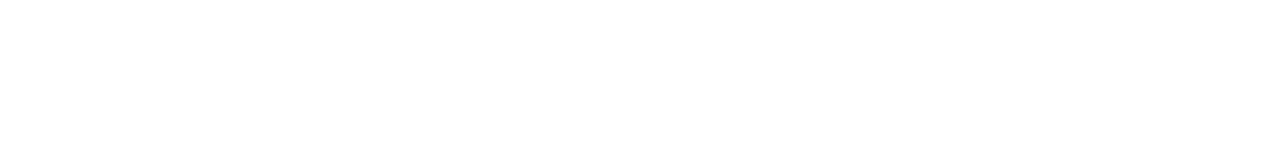
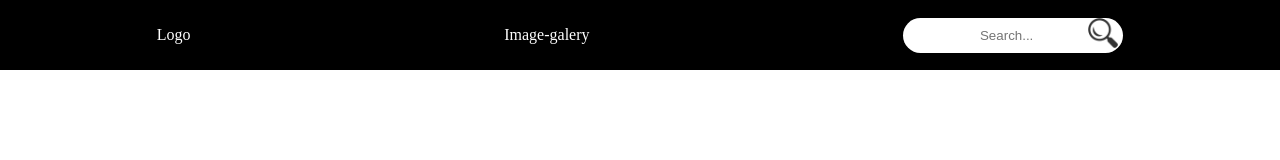
Before and after one commit to mikalai123/js302.2-image-galery, a plain HTML site: page index.html in a window 1280 px wide. Drawn offline with Linux system fonts and the light colour scheme.

Commit message:
feat: add header

```diff
--- a/index.html
+++ b/index.html
@@ -7,6 +7,14 @@
     <link rel="stylesheet" href="style.css">
 </head>
 <body>
+    <header class="header">
+        <div class="logo">Logo</div>
+        <div class="title"> Image-galery</div>
+        <div class="search-wrap">
+            <input type="search" name="text" id="text" placeholder="Search...">
+            <img class="img-search" src="img/41gYkruZM2L.png" alt="search">
+        </div>
+    </header>
     <script src="index.js"></script>
 </body>
 </html>
--- a/style.css
+++ b/style.css
@@ -8,3 +8,24 @@
 *::before {
     box-sizing: border-box;
 }
+.header {
+    display: flex;
+    justify-content: space-around;
+    align-items: center;
+    width: 100%;
+    height: 70px;
+    background: black;
+    color: white;
+}
+input[type=search] {
+    width: 220px;
+    height: 35px;
+    text-align: center;
+    border-radius: 20px;
+}
+.img-search {
+    width: 30px;
+    cursor: pointer;
+    position: absolute;
+    margin-left: -35px;
+}
```
Also changed, not shown: img/41gYkruZM2L.png (added).
